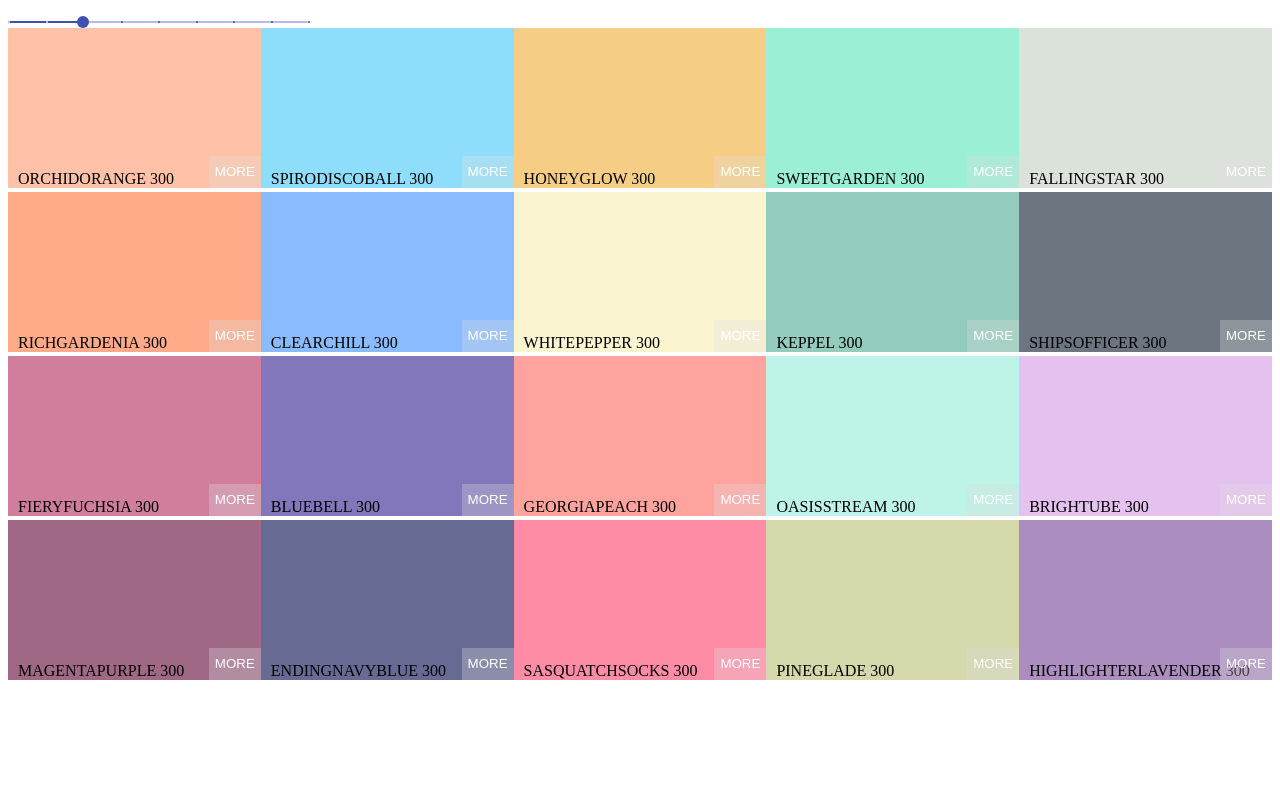
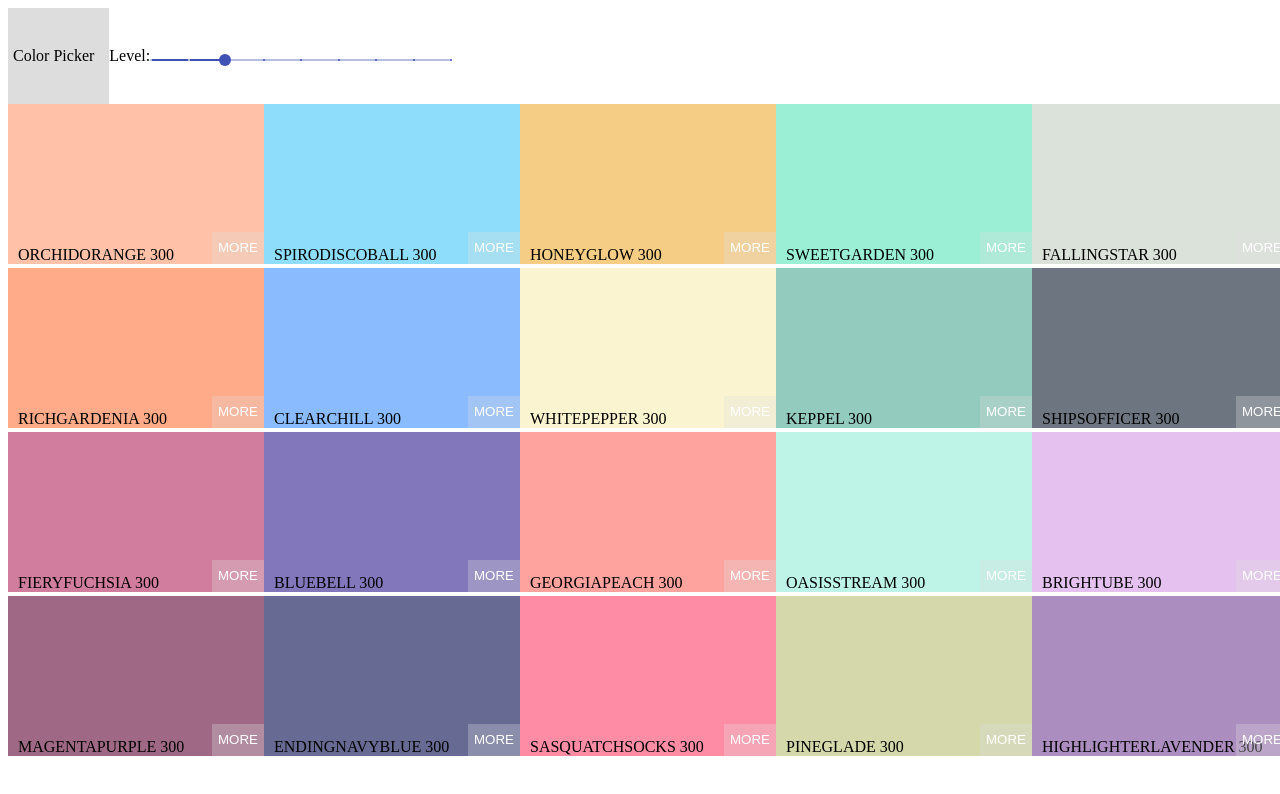
Before and after one commit to halimyusuf/color-app, a React (Create React App) app: page / in a window 1280 px wide. Shown: the top 794 px of the page. Built offline with nearby package versions, Linux system fonts and the light colour scheme.

Commit message:
add navbar and its syling

```diff
--- /dev/null
+++ b/src/App.css
@@ -0,0 +1,5 @@
+body {
+    margin: none;
+    width: 100%;
+    overflow: hidden;
+}
--- a/src/App.js
+++ b/src/App.js
@@ -2,10 +2,11 @@ import React from 'react';
 import Pallete from './components/Pallete';
 import seedColor from './seedColours';
 import generatePallete from './components/ColorHelpers';
+import './App.css';
 
 const App = () => {
   return (
-    <div>
+    <div className="app">
       <Pallete pallete={{ ...generatePallete(seedColor[7]) }} />
     </div>
   );
--- /dev/null
+++ b/src/components/NavBar.css
@@ -0,0 +1,14 @@
+.navbar {
+    display: flex;
+    justify-content: flex-start;
+    height: 12vh;
+    align-items: center;
+}
+
+.brand {
+    background-color: #dddddd;
+    height: 100%;
+    display: flex;
+    align-items: center;
+    padding: 0 15px 0 5px;
+}
--- /dev/null
+++ b/src/components/NavBar.js
@@ -0,0 +1,34 @@
+import React from 'react';
+import { makeStyles } from '@material-ui/core/styles';
+import Slider from '@material-ui/core/Slider';
+import './NavBar.css';
+const useStyles = makeStyles({
+  root: {
+    width: 300,
+    height: 20,
+  },
+});
+
+const NavBar = ({ changeLevel }) => {
+  const classes = useStyles();
+  return (
+    <div className="navbar">
+      <div className="brand">Color Picker</div>
+      <div className="color-label">Level: </div>
+      <div className={classes.root}>
+        <Slider
+          defaultValue={300}
+          getAriaValueText={changeLevel}
+          aria-labelledby="discrete-slider"
+          valueLabelDisplay="auto"
+          step={100}
+          marks
+          min={100}
+          max={900}
+        />
+      </div>
+    </div>
+  );
+};
+
+export default NavBar;
--- a/src/components/Pallete.js
+++ b/src/components/Pallete.js
@@ -1,18 +1,9 @@
 import React, { useState } from 'react';
 import ColorBoxes from './ColorBoxes';
 import './Pallete.css';
-import { makeStyles } from '@material-ui/core/styles';
-import Slider from '@material-ui/core/Slider';
-
-const useStyles = makeStyles({
-  root: {
-    width: 300,
-    height: 20,
-  },
-});
+import NavBar from './NavBar';
 
 const Pallete = ({ pallete }) => {
-  const classes = useStyles();
   const [level, setLevel] = useState(300);
   const renderBoxes = () => {
     const colors = pallete.colors[level];
@@ -25,19 +16,8 @@ const Pallete = ({ pallete }) => {
 
   return (
     <>
-      <div className={classes.root}>
-        <Slider
-          defaultValue={300}
-          getAriaValueText={valuetext}
-          aria-labelledby="discrete-slider"
-          valueLabelDisplay="auto"
-          step={100}
-          marks
-          min={100}
-          max={900}
-        />
-      </div>
       <div className="pallete">
+        <NavBar changeLevel={valuetext} />
         <div className="pallete-colors">{renderBoxes()}</div>
       </div>
     </>
```
